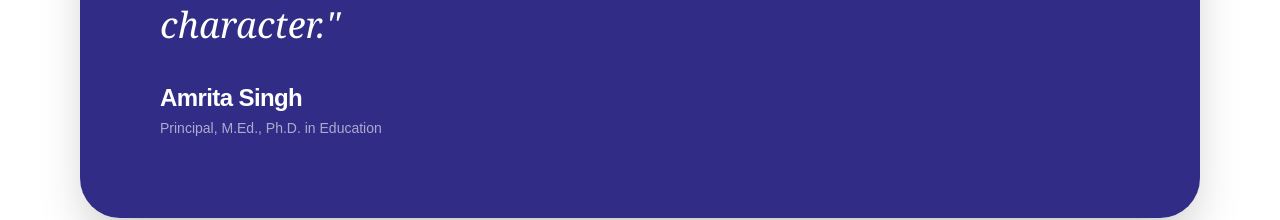
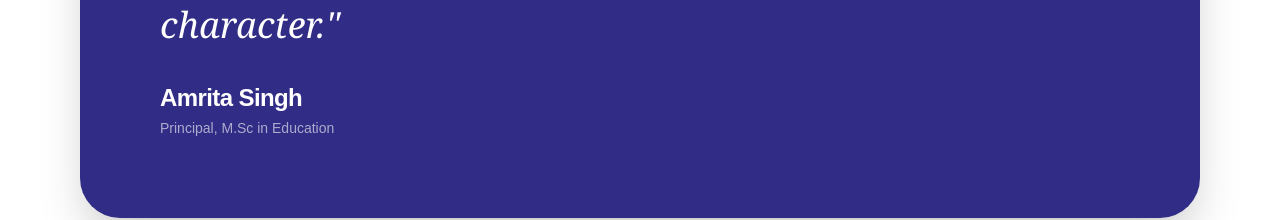
Before and after one commit to Shailavi04/SankalpKidsCareAcademy, a Next.js app: page / in a window 1280 px wide. Shown: the part 3365-3585 px from the top of the page. Built offline with nearby package versions, Linux system fonts and the light colour scheme.

Commit message:
Initial commit with school website structure

```diff
--- a/components/Principal.tsx
+++ b/components/Principal.tsx
@@ -14,7 +14,7 @@ export default function LeadershipMessages() {
     {
       role: "Message from Principal",
       name: "Amrita Singh",
-      title: "Principal, M.Ed., Ph.D. in Education",
+      title: "Principal, M.Sc in Education",
       message: "Every child deserves a champion — an adult who will never give up on them. We nurture curiosity and build character.",
       bgColor: "bg-indigo-900",
       accentColor: "text-yellow-400"
```
